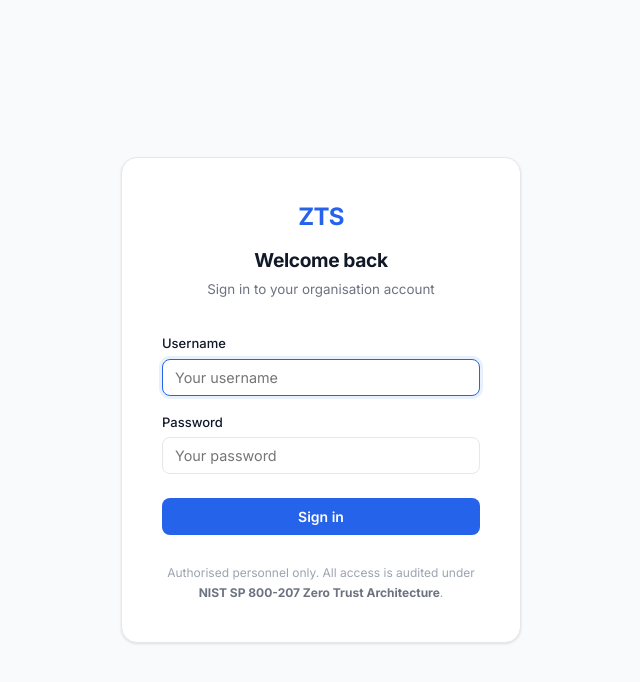
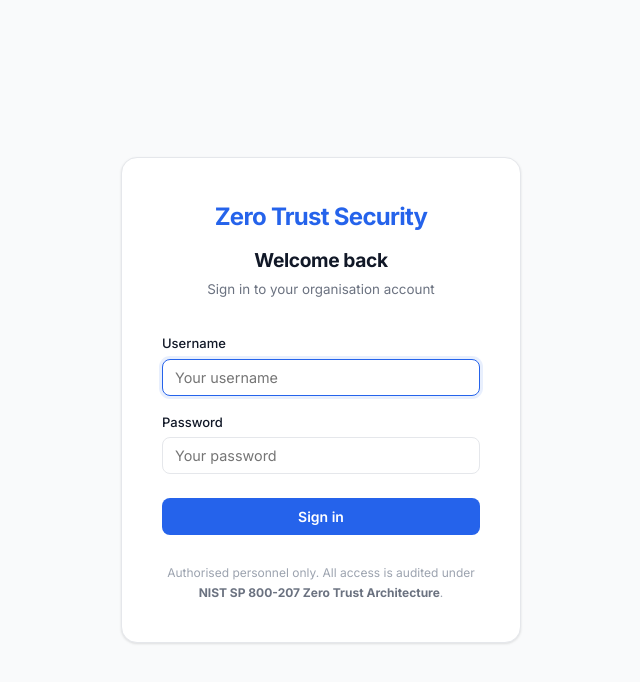
Before and after one commit to rajanchand/zerotrustsecurity-demo, a website: page views/login.html in a window 1280 px wide. Shown: the whole page, without its empty margins (319-959 px from the left). Drawn offline with Linux system fonts and the light colour scheme; no server answers.

Commit message:
Update login.html
change name and updated the  details

```diff
--- a/views/login.html
+++ b/views/login.html
@@ -21,7 +21,7 @@
 <body>
     <div class="login-box">
         <div class="login-head">
-            <div class="logo">ZTS</div>
+            <div class="logo">Zero Trust Security</div>
             <h1>Welcome back</h1>
             <p>Sign in to your organisation account</p>
         </div>
```
